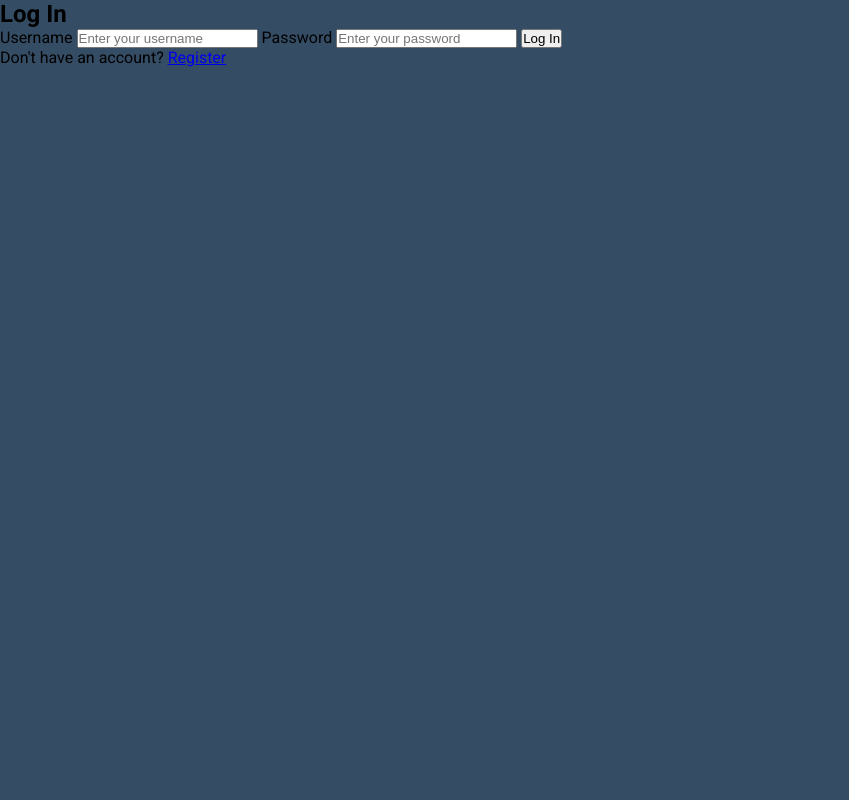
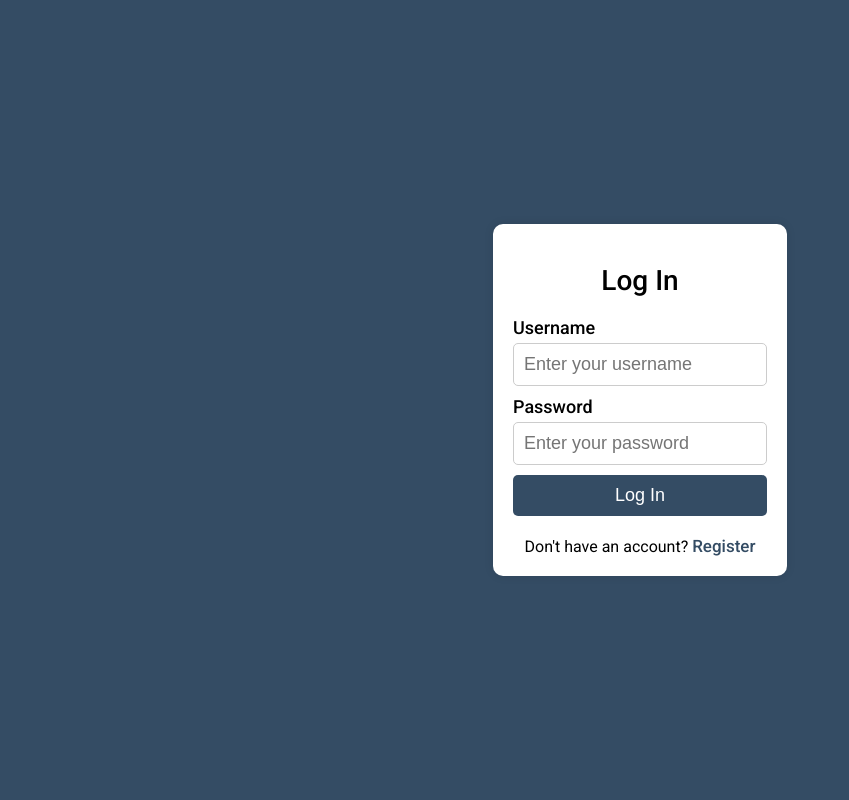
Before and after one commit to santoshvandari/VoiceNotes, a Django app: page /login/ in a window 1280 px wide. Shown: the whole page, without its empty margins (0-849 px from the left). Run offline with Django 5.2, Linux system fonts and the light colour scheme.

Commit message:
Static/CSS/Auth/Login.css Updated

```diff
--- a/Templates/Auth/login.html
+++ b/Templates/Auth/login.html
@@ -10,7 +10,7 @@
 <body>
     <main>
         <section class="login">
-            <div class="formcontainer">
+            <div class="formContainer">
                 <div class="formWrapper">
                     <h1>Log In</h1>
                     <form method='POST'>
--- a/static/Auth/css/login.css
+++ b/static/Auth/css/login.css
@@ -13,3 +13,67 @@ div.error{
     font-size: 14px;
     /* margin-top: 10px; */
 }
+main{
+    display: flex;
+    justify-content: center;
+    align-items: center;
+    height: 100vh;
+}
+div.formContainer{
+    background-color: #fff;
+    padding: 20px;
+    border-radius: 10px;
+    box-shadow: 0 0 10px rgba(0,0,0,0.1);
+    width: 100%;
+    max-width: 400px;
+}
+div.formWrapper{
+    margin-top: 20px;
+}
+div.formWrapper h1{
+    font-size: 28px;
+    font-weight: 500;
+    margin-bottom: 20px;
+    text-align: center;
+}
+div.formWrapper form{
+    display: flex;
+    flex-direction: column;
+}
+form label{
+    font-size: 18px;
+    font-weight: 500;
+    margin-bottom: 5px;
+
+}
+form input{
+    padding: 10px;
+    margin-bottom: 10px;
+    border: 1px solid #ccc;
+    border-radius: 5px;
+    outline: none;
+    font-size: 18px;
+}
+form button{
+    padding: 10px;
+    background-color: #344C64;
+    color: #fff;
+    border: none;
+    border-radius: 5px;
+    cursor: pointer;
+    outline: none;
+    font-size: 18px;
+}
+div.signupoption{
+    margin-top: 20px;
+    text-align: center;
+}
+div.signupoption p{
+    font-size: 16px;
+}
+div.signupoption p a{
+    color: #344C64;
+    text-decoration: none;
+    font-weight: 500;
+    font-size: 17px;
+}
```
